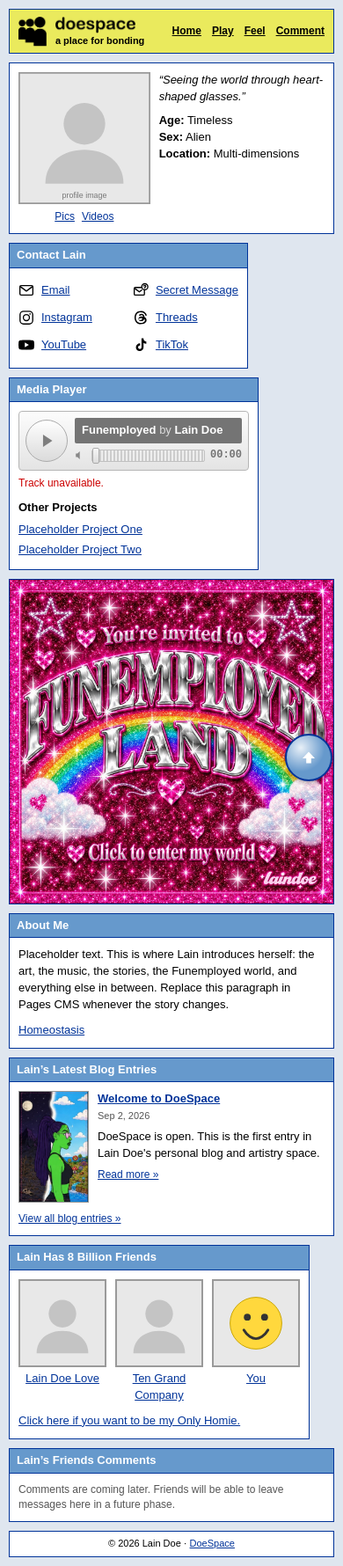
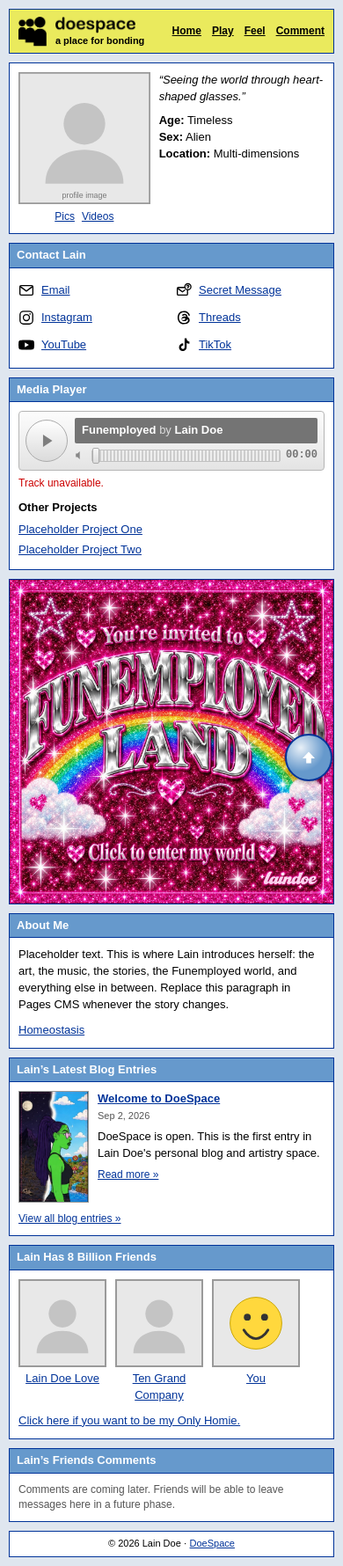
Before and after one commit to laindoe/doespace, a Jekyll site: the page built from index.html, in a window 390 px wide. Shown: the whole page at 88% size. Built offline with Jekyll 4.4.1, drawn with Linux system fonts in a browser that asks for light colours.

Commit message:
Stretch mobile modules to the full screen width
The mobile flex column inherited align-items: start from the desktop
grid rule, which in a column flex container means "shrink to content
width". Modules with narrow content - Contact, Media Player and Friends -
stopped short of the screen edge while text-heavy ones happened to fill
it. Set align-items: stretch for the mobile layout so every module spans
the full width. Desktop is unaffected.

Co-Authored-By: Claude Opus 5 <noreply@anthropic.com>
Claude-Session: https://claude.ai/code/session_01FmVnPhFBrwKjvLy8gtB4Yv

```diff
--- a/assets/css/style.css
+++ b/assets/css/style.css
@@ -713,6 +713,10 @@ p {
     display: flex;
     flex-direction: column;
     gap: 10px;
+    /* The desktop grid uses align-items: start. In a column flex
+       container that means "shrink to content width", which leaves
+       narrow modules short of the screen edge - stretch them instead. */
+    align-items: stretch;
   }
 
   .column {
```
